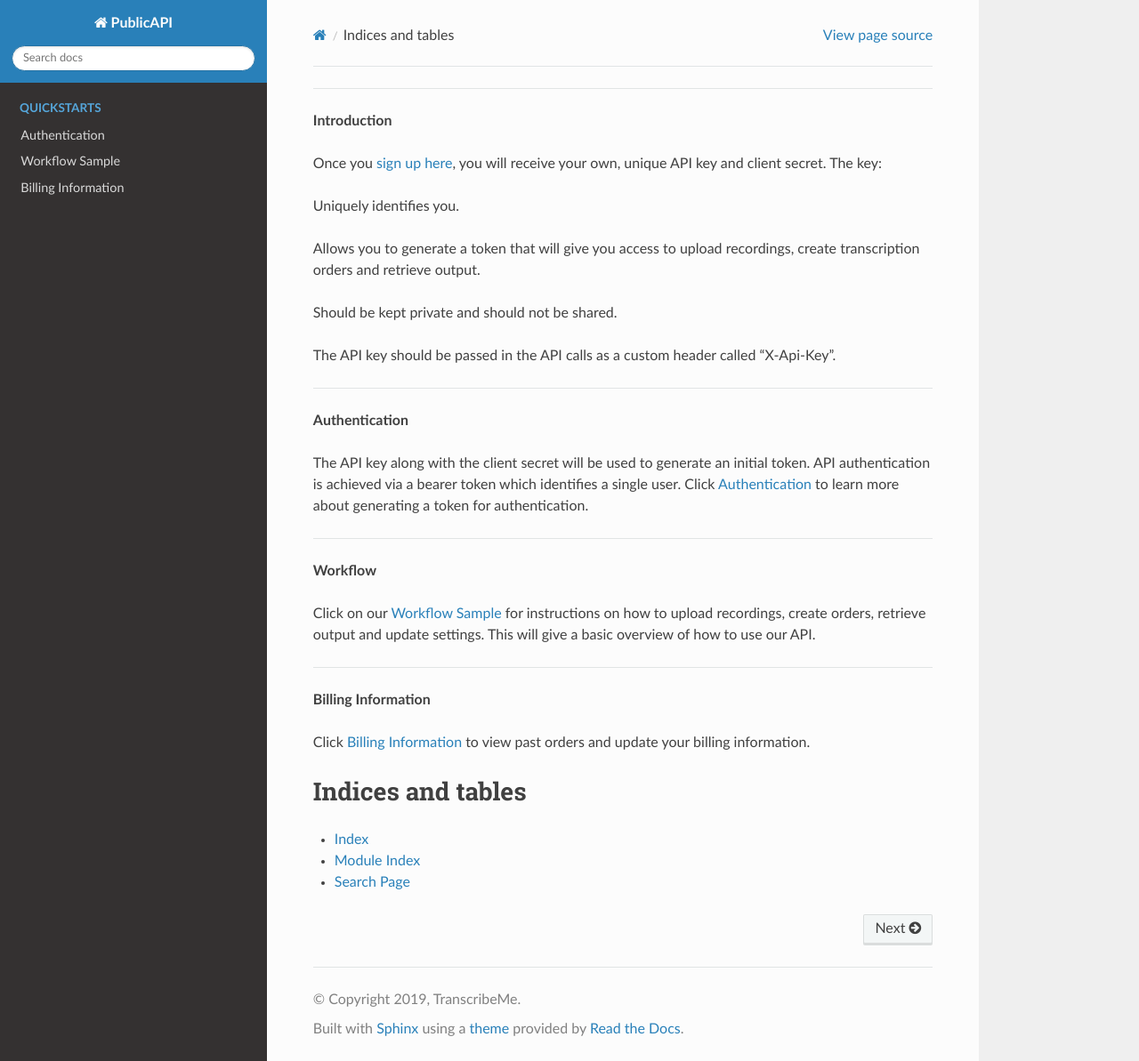
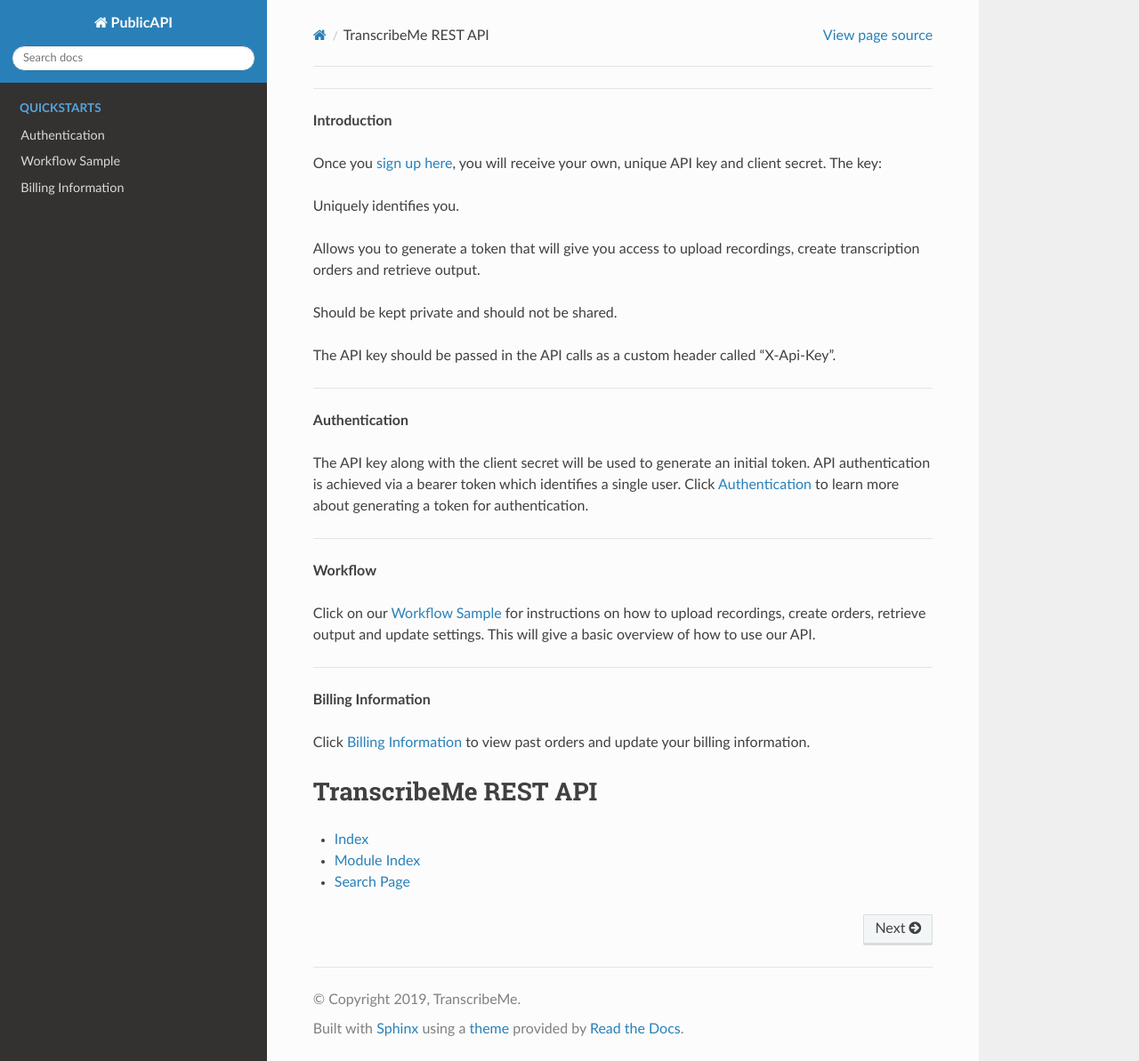
Before and after one commit to TranscribeMe/Docs, a Sphinx documentation site: the page built from docs/index.rst, in a window 1280 px wide and 1193 px high. Shown: the whole window at 89% size. Built offline with Sphinx 7.4.7 and the Read the Docs theme 2.0.0, drawn with Linux system fonts in a browser that asks for light colours.

Commit message:
Update index.rst

```diff
--- a/docs/index.rst
+++ b/docs/index.rst
@@ -46,7 +46,7 @@
 
 
 
-Indices and tables
+TranscribeMe REST API
 ==================
 
 * :ref:`genindex`
```
